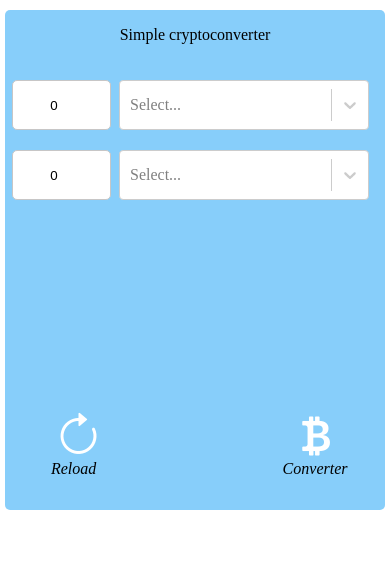
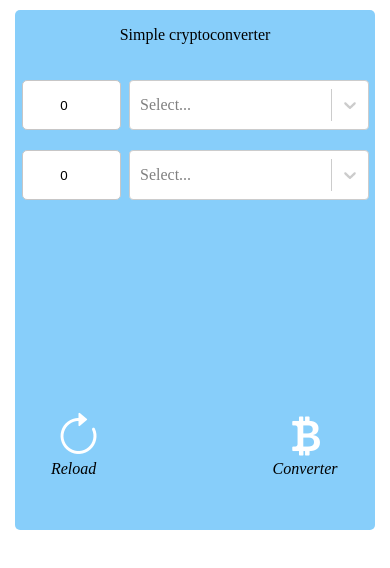
Before and after one commit to SergeyOlefirenko/cryptoconverter, a React (Create React App) app: page / in a window 390 px wide. Both pictures are taken after a click on the icon "Simple converter". Shown: the top 568 px of the page. Built offline with nearby package versions, Linux system fonts and the light colour scheme.

Commit message:
test chfnges

```diff
--- a/src/App.css
+++ b/src/App.css
@@ -104,7 +104,7 @@ margin-left: -160px;
   position: absolute;
   display: flex;
   flex-direction: row;
-  gap: 190px;
+  gap: 180px;
   top: 400px;
   left: 14%;
 }
@@ -122,8 +122,8 @@ i:hover{
   cursor: pointer;
 }
 .selector{
-  width: 380px;
-  height: 500px;
+  width: 360px;
+  height: 520px;
   background-color: orange;
   border: none;
   border-radius: 5px;
--- a/src/components/Simple.css
+++ b/src/components/Simple.css
@@ -1,7 +1,7 @@
 .container{
     width: 370px;
     height: 590px;
-    background-color: orange;
+    background-color: lightskyblue;
     border: none;
     border-radius: 5px;
     margin: auto;
@@ -64,8 +64,8 @@ p{
 }
 @media screen and (max-width: 390px){
 .container{
-    width: 380px;
-     height: 500px;
+    width: 360px;
+     height: 520px;
     background-color: lightskyblue;
     border: none;
     border-radius: 5px;
@@ -88,7 +88,7 @@ p{
     margin-left: 7px;
     }
 .select1{
-    width: 250px;
+    width: 240px;
     margin-left: 1px;
     }
 .select-container2{
@@ -101,7 +101,7 @@ p{
     margin-left: 7px;
     }
 .select2{
-    width: 250px;
+    width: 240px;
     margin-left: 1px;
     }
 p{
```
